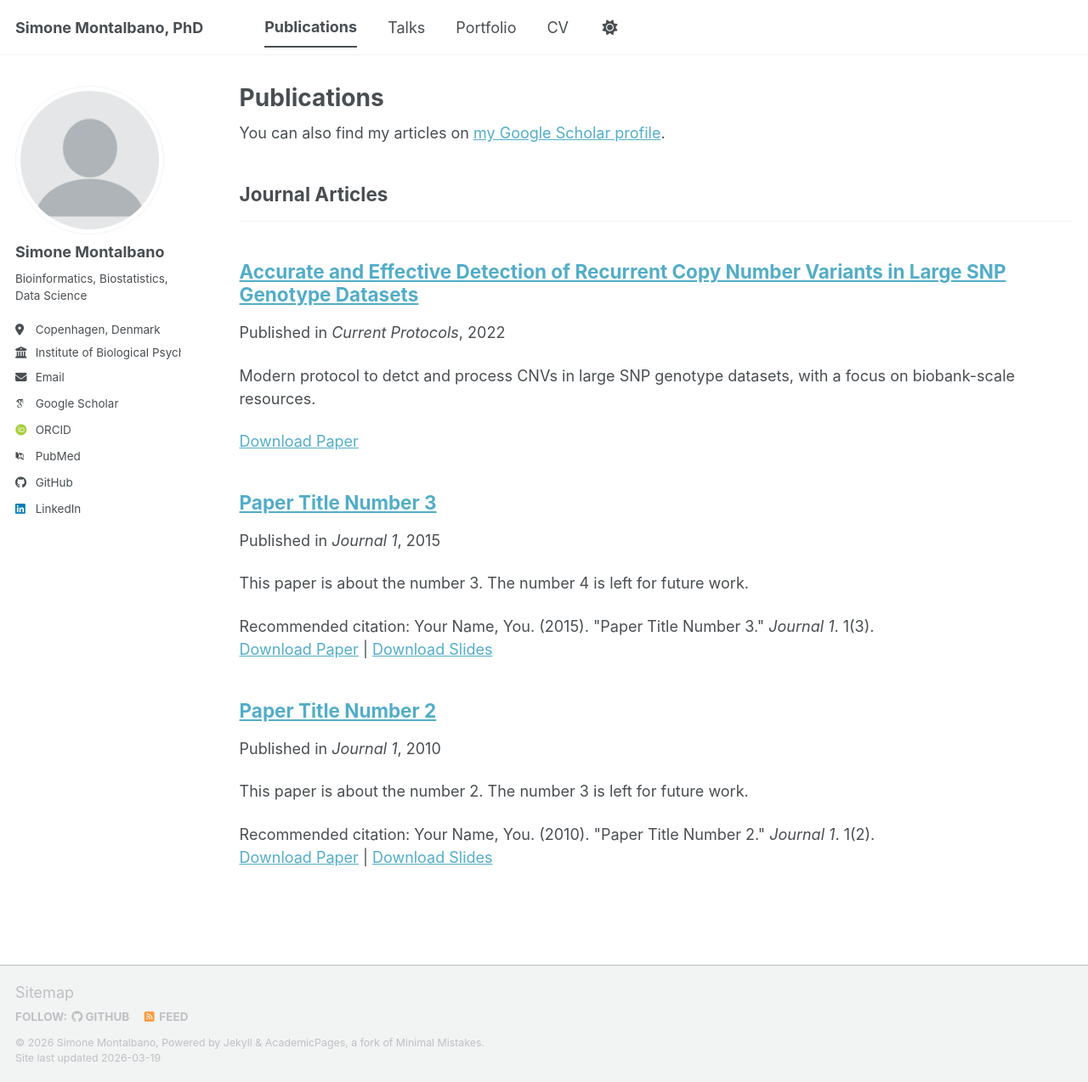
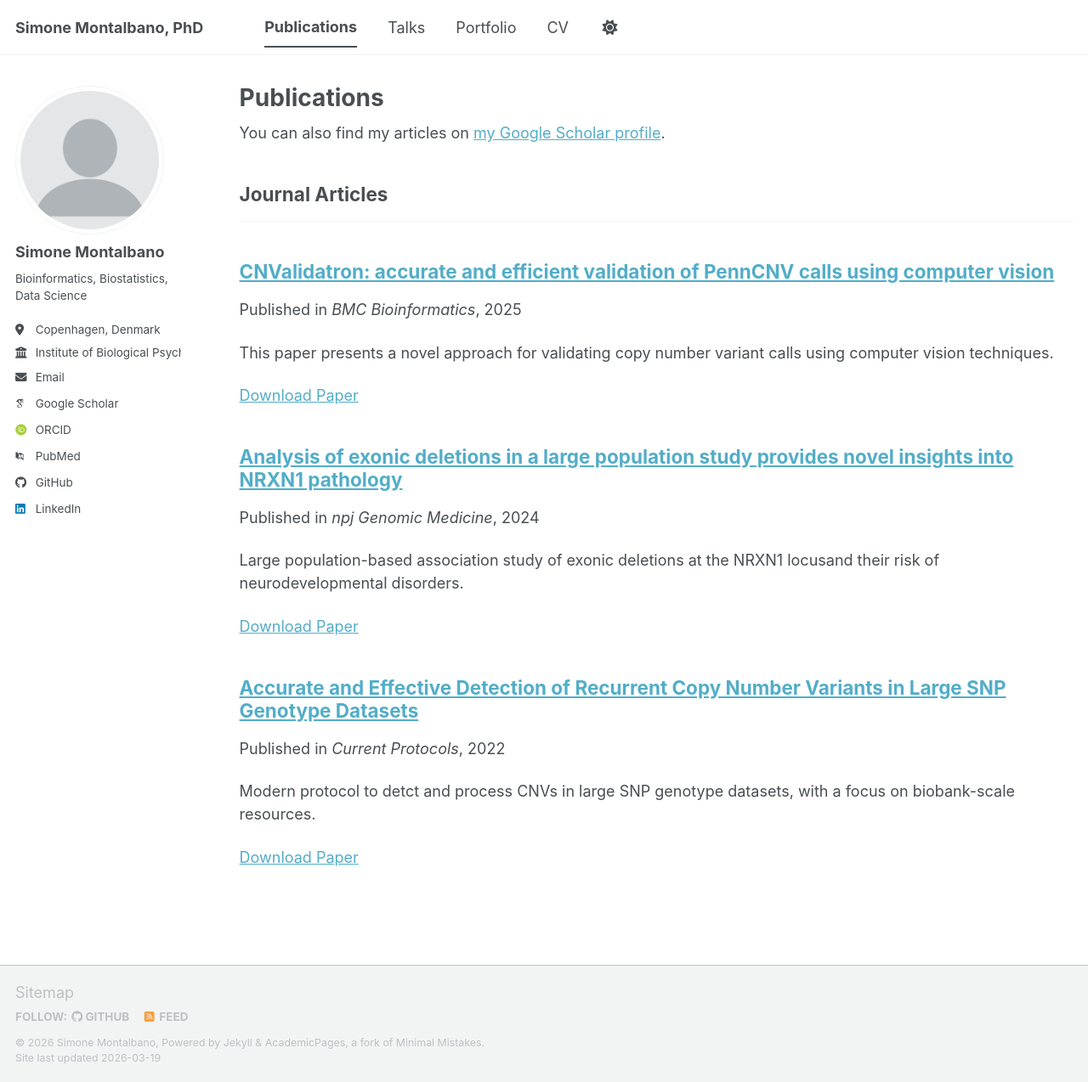
Before and after one commit to SinomeM/sinomem.github.io, a Jekyll site: the page built from _pages/publications.html, in a window 1280 px wide and 1274 px high. Shown: the whole window at 85% size. Built offline with Jekyll 4.4.1, drawn with Linux system fonts in a browser that asks for light colours; some web fonts are replaced; a script bundle is joined from its source files by our own code; library files that are not in the unit come from our copies.

Commit message:
integrated all first author publications

```diff
--- a/_publications/2010-10-01-paper-title-number-2.md
+++ /dev/null
@@ -1,14 +0,0 @@
----
-title: "Paper Title Number 2"
-collection: publications
-category: manuscripts
-permalink: /publication/2010-10-01-paper-title-number-2
-excerpt: 'This paper is about the number 2. The number 3 is left for future work.'
-date: 2010-10-01
-venue: 'Journal 1'
-slidesurl: 'https://academicpages.github.io/files/slides2.pdf'
-paperurl: 'https://academicpages.github.io/files/paper2.pdf'
-citation: 'Your Name, You. (2010). &quot;Paper Title Number 2.&quot; <i>Journal 1</i>. 1(2).'
----
-
-The contents above will be part of a list of publications, if the user clicks the link for the publication than the contents of section will be rendered as a full page, allowing you to provide more information about the paper for the reader. When publications are displayed as a single page, the contents of the above "citation" field will automatically be included below this section in a smaller font.
--- a/_publications/2015-10-01-paper-title-number-3.md
+++ /dev/null
@@ -1,14 +0,0 @@
----
-title: "Paper Title Number 3"
-collection: publications
-category: manuscripts
-permalink: /publication/2015-10-01-paper-title-number-3
-excerpt: 'This paper is about the number 3. The number 4 is left for future work.'
-date: 2015-10-01
-venue: 'Journal 1'
-slidesurl: 'https://academicpages.github.io/files/slides3.pdf'
-paperurl: 'https://academicpages.github.io/files/paper3.pdf'
-citation: 'Your Name, You. (2015). &quot;Paper Title Number 3.&quot; <i>Journal 1</i>. 1(3).'
----
-
-The contents above will be part of a list of publications, if the user clicks the link for the publication than the contents of section will be rendered as a full page, allowing you to provide more information about the paper for the reader. When publications are displayed as a single page, the contents of the above "citation" field will automatically be included below this section in a smaller font.
--- /dev/null
+++ b/_publications/2024_nrxn1.md
@@ -0,0 +1,12 @@
+---
+title: "Analysis of exonic deletions in a large population study provides novel insights into NRXN1 pathology"
+collection: publications
+category: manuscripts
+permalink: /publication/nrxn1_deletions
+excerpt: 'Large population-based association study of exonic deletions at the NRXN1 locusand their risk of neurodevelopmental disorders.'
+date: 2024-12-19
+venue: 'npj Genomic Medicine'
+paperurl: 'https://www.nature.com/articles/s41525-024-00450-8'
+---
+
+The NRXN1 locus is a hotspot for non-recurrent copy number variants and exon-disrupting NRXN1 deletions have been associated with increased risk of neurodevelopmental disorders in case-control studies. However, corresponding population-based estimates of prevalence and disease-associated risk are currently lacking. Also, most studies have not differentiated between deletions affecting exons of different NRXN1 splice variants nor considered intronic deletions. We used the iPSYCH2015 case-cohort sample to obtain unbiased estimates of the prevalence of NRXN1 deletions and their associated risk of autism, schizophrenia, depression, and ADHD. Most exon-disrupting deletions affected exons specific to the alpha isoform, and almost half of the non-exonic deletions represented a previously reported segregating founder deletion. Carriage of exon-disrupting NRXN1 deletions was associated with a threefold and twofold increased risk of autism and ADHD, respectively, whereas no significantly increased risk of depression or schizophrenia was observed. Our results highlight the importance of using population-based samples in genetic association studies.
--- /dev/null
+++ b/_publications/2025_cnv_cnn.md
@@ -0,0 +1,22 @@
+---
+title: "CNValidatron: accurate and efficient validation of PennCNV calls using computer vision"
+collection: publications
+category: manuscripts
+permalink: /publication/cnv_cnn
+excerpt: 'This paper presents a novel approach for validating copy number variant calls using computer vision techniques.'
+date: 2025-01-23
+venue: 'BMC Bioinformatics'
+paperurl: 'https://link.springer.com/article/10.1186/s12859-026-06375-6'
+---
+
+**Background**
+
+Large, rare copy number variants (CNVs) are a main source of genetic variation in the genome and are important in both evolution and disease risk. CNVs can be detected using different data sources, including genome sequencing, genotyping arrays and quantitative PCR experiments, but in most large cohorts, genotyping arrays remain the most prevalent source. Current methods to call CNVs from genotyping array data suffer from high false positive rates and while multiple approaches, including QC filtering, visual inspection of intensity tracks, and wet-lab validation are commonly applied to counter this problem, such methods are often non-specific (QC filtering) or inefficient (visual and wet-lab validations) at a genome-wide scale.
+
+**Results**
+
+We have assembled the largest collection of human-verified CNV calls using visual validation, totalling almost 60,000 calls from 22,500 samples from three cohorts genotyped on several different arrays. Across all cohorts our visual validation found the majority of CNV calls to be false positive (53.7%) or unclear (9.7%). The false positive fraction varied substantially across datasets and genomic regions, and we show that existing filtering methods based on QC metrics are inefficient in removing false calls. Given the supremacy of visual validation over existing filtering methods in controlling the false positive fraction, we used a subset of our visual validation dataset to train a convolutional neural network to automate the validation of CNVs through machine vision. We tested the efficacy of the model using the remainder of the dataset and found the performance exceeded 90% in most measures, approximating that of a human analyst. Orthogonal validation with genome sequencing data found our visual validation to be highly accurate, with only 1.7% of calls supported by the sequencing dataset deemed as false by the human analyst, and a further 7.5% deemed as unclear.
+
+**Conclusions**
+
+Visual inspection is the only effective validation approach for CNV calls. Our model is capable of automating this task at scale with very high accuracy, as shown by testing both within-sample and out-of-sample. The software is available as an R package at https://github.com/SinomeM/CNValidatron_fl.
```
Also changed, not shown: _publications/2022_cnv_protocol.md (+1 -0 lines).
